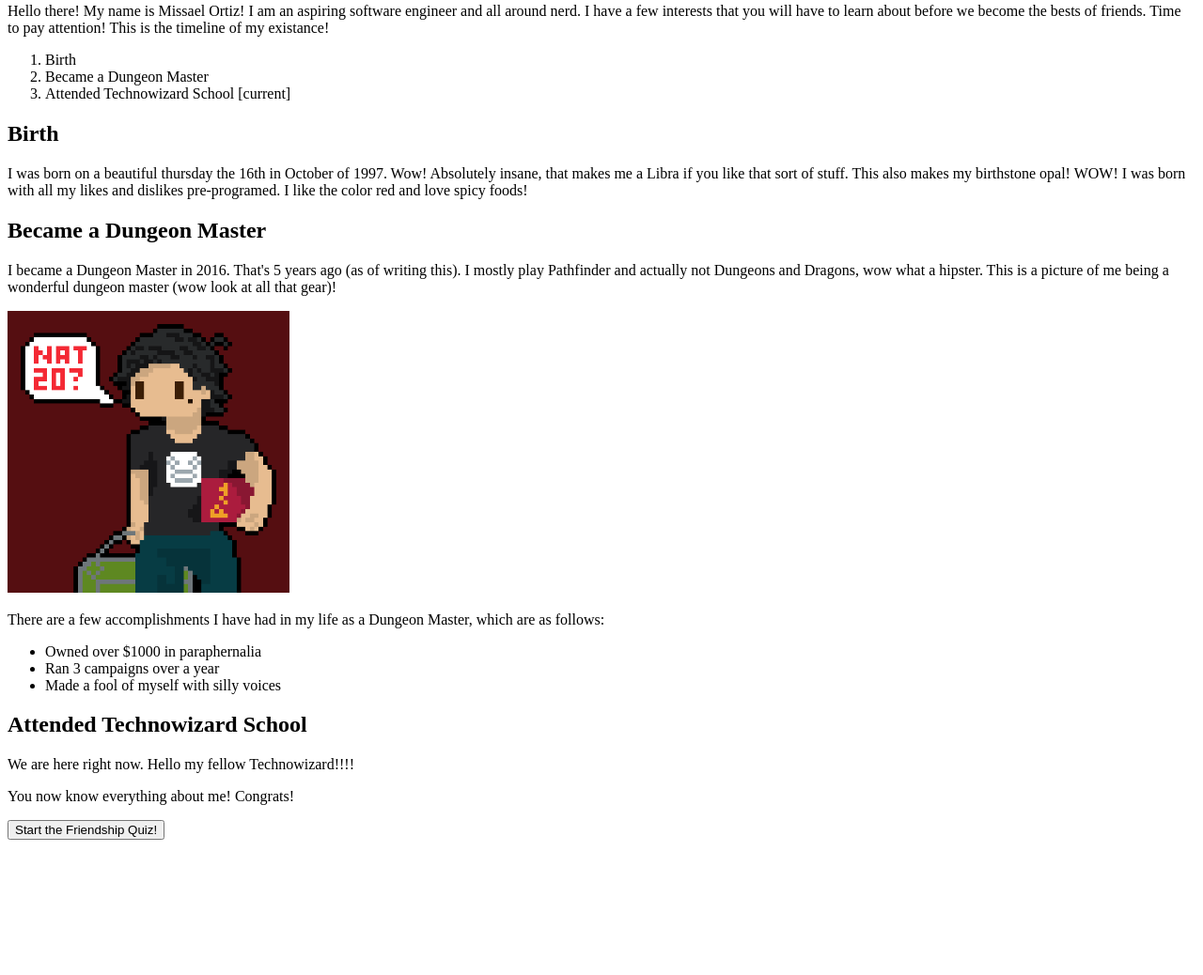
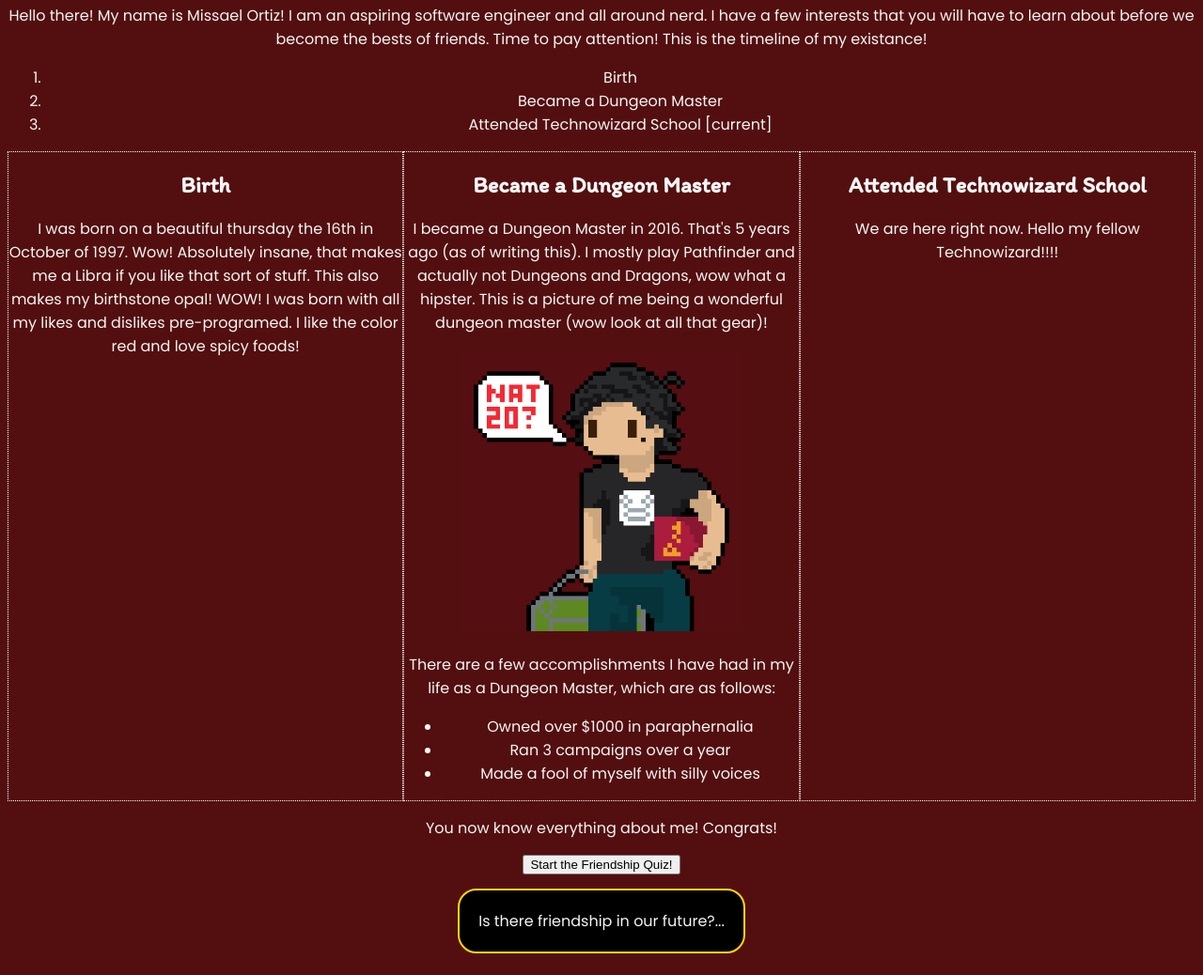
Before and after one commit to MissaelOrtiz/lab-01-quiz-page, a plain HTML site: page index.html in a window 1280 px wide. Shown: the part 77-1115 px from the top of the page at 94% size. Before the commit the page ends 979 px from the top, so only its background shows below. Drawn offline with Linux system fonts and the light colour scheme.

Commit message:
Finished

```diff
--- a/app.js
+++ b/app.js
@@ -1,4 +1,39 @@
 import { checkForYes } from './utils.js';
 
 const button = document.getElementById('start-button');
-const resultsDisplay = document.getElementById('quiz-results')
+const resultsDisplay = document.getElementById('quiz-results');
+const infoBox1 = document.getElementById('info1');
+const infoBox2 = document.getElementById('info2');
+const infoBox3 = document.getElementById('info3');
+
+button.addEventListener('click', () => {
+    alert('You are about to partake in the Trial of Frienship');
+    const wantsTrial = confirm('Do you wish to take this trial?');
+    if (wantsTrial === false) {
+        return;
+    }
+    const firstName = prompt('What is your first name, friend?');
+    const lastName = prompt('What is your surr name, friend?');
+    let score = 0;
+    const question1 = prompt('Was red my favorite color?');
+    if (checkForYes(question1)) {
+        score++;
+    }
+    const question2 = prompt('Did I spend over $1000 on nerdy stuff?');
+    if (checkForYes(question2)) {
+        score++;
+    }
+    const question3 = prompt('Was I a machine wizard?');
+    if (!checkForYes(question3)) {
+        score++;
+    }
+    if (score === 3) {
+        resultsDisplay.textContent = `Congrats ${firstName} ${lastName}! Your score was ${score} out of 3! You are worthy of the title BEST OF FRIENDS`;
+        return;
+    } else if (score >= 1) {
+        resultsDisplay.textContent = `Congrats ${firstName} ${lastName}! Your score was ${score} out of 3! You are a friend of mine!`;
+        return;
+    } else {
+        resultsDisplay.textContent = `Wow ${firstName}. Your score was ${score} out of 3! That's Harsh.`;
+    }
+});
--- a/index.html
+++ b/index.html
@@ -4,11 +4,15 @@
     <meta charset="UTF-8">
     <meta http-equiv="X-UA-Compatible" content="IE=edge">
     <meta name="viewport" content="width=device-width, initial-scale=1.0">
-    <link rel="stylesheet" href="style.css">
+    <link href="https://fonts.googleapis.com/css2?family=Titillium+Web:wght@300&display=swap" rel="stylesheet">
+    <link rel="stylesheet" href="./styles/style.css">
+    <link rel="preconnect" href="https://fonts.gstatic.com">
+    <link href="https://fonts.googleapis.com/css2?family=Itim&display=swap" rel="stylesheet">
+    <link rel="preconnect" href="https://fonts.gstatic.com">
+    <link href="https://fonts.googleapis.com/css2?family=Poppins&display=swap" rel="stylesheet">
     <title>LAB 01 - Quiz Page</title>
 </head>
 <body>
-    <main class="information">
     <div>
         <h1>
          About me!
@@ -20,13 +24,14 @@
                 <li>Attended Technowizard School [current]</li>
          </ol>
     </div>
-        <div>
+    <main class="information">
+        <div class="box" id="info1">
             <h2>
              Birth
             </h2>
             <p>I was born on a beautiful thursday the 16th in October of 1997. Wow! Absolutely insane, that makes me a Libra if you like that sort of stuff. This also makes my birthstone opal! WOW! I was born with all my likes and dislikes pre-programed. I like the color red and love spicy foods!</p>
         </div>
-        <div>
+        <div class="box" id="info2">
             <h2>
              Became a Dungeon Master
             </h2>
@@ -43,7 +48,7 @@
                 <li>Made a fool of myself with silly voices</li>
             </ul>
         </div>
-        <div>
+        <div class="box" id="info3">
             <h2>
                 Attended Technowizard School
             </h2>
@@ -53,8 +58,9 @@
     <section class="quizZone">
         <p>You now know everything about me! Congrats!</p>
         <button id="start-button">Start the Friendship Quiz!</button>
-        <span id="quiz-results"></span>
+        <span id="quiz-results">Is there friendship in our future?...</span>
     </section>
+    <script type="module" src='./app.js'></script>
+    <script type="module" src='./utils.js'></script>
 </body>
-<script src='app.js'></script>
 </html>
--- a/style.css
+++ /dev/null
@@ -1,3 +0,0 @@
-.img {
-    width: 300px;
-}
--- a/styles/home.css
+++ /dev/null
@@ -1 +0,0 @@
-/* add home page styles here */
--- a/styles/reset.css
+++ /dev/null
@@ -1,39 +0,0 @@
-
-/* adapted from http://meyerweb.com/eric/tools/css/reset/
-   v2.0 | 20110126
-   License: none (public domain)
-*/
-
-*{
-    box-sizing: border-box;
-}
-
-html, body {
-    height: 100%;
-    width: 100%;
-}
-
-html, body, div, span, applet, object, iframe,
-h1, h2, h3, h4, h5, h6, p, blockquote, pre,
-a, abbr, acronym, address, big, cite, code,
-del, dfn, em, img, ins, kbd, q, s, samp,
-small, strike, strong, sub, sup, tt, var,
-b, u, i, center,
-dl, dt, dd, ol, ul, li,
-fieldset, form, label, legend,
-table, caption, tbody, tfoot, thead, tr, th, td,
-article, aside, canvas, details, embed,
-figure, figcaption, footer, header, hgroup,
-menu, nav, output, ruby, section, summary,
-time, mark, audio, video {
-	margin: 0;
-	padding: 0;
-	border: 0;
-	font-size: 100%;
-	font: inherit;
-	vertical-align: baseline;
-}
-
-ol, ul {
-	list-style: none;
-}
--- a/styles/style.css
+++ b/styles/style.css
@@ -1,11 +1,11 @@
 
 body {
     /* https://coolors.co/generate and click export -> scss to get the colors to copy and paste below*/
-    /* --color1: hsla(349, 69%, 76%, 1);
-    --color2: hsla(207, 67%, 44%, 1);
+    --color1: hsla(349, 69%, 76%, 1);
+    --color2: rgb(83, 15, 15);
     --color3: hsla(200, 61%, 56%, 1);
     --color4: hsla(187, 41%, 94%, 1);
-    --color5: hsla(170, 28%, 95%, 1); */
+    --color5: hsla(170, 28%, 95%, 1);
 
     /* --color1: hsla(45, 86%, 83%, 1);
     --color2: hsla(135, 65%, 98%, 1);
@@ -18,96 +18,46 @@ body {
     --gutter: 30px;
     --footer-height: 25px;
 
-    font-family: 'Titillium Web', sans-serif;
+    font-family: 'Poppins', sans-serif;
     background-color: var(--color2);
+    color: whitesmoke;
+    text-align: center;
 }
 
-main {
+* {
+    box-sizing: border-box;
+}
+
+h1, h2 {
+    font-family: 'Itim', cursive;
+}
+
+.img {
+    width: 300px;
+}
+
+.information {
+    display: grid;
+    grid-template-columns: 1fr 1fr 1fr;
+}
+.quizZone {
     display: flex;
     flex-direction: column;
-    justify-content: center;
     align-items: center;
-    margin-bottom: calc(var(--footer-height));
 }
 
-section {
-    background-color: var(--color5);
-    width: 1000px;
-    max-width: 80%;
-    display: flex;
-    flex-direction: column;
-    justify-content: center;
-    align-items: center;
-    padding-top: var(--gutter);
-    padding-bottom: var(--gutter);
-    margin-top: var(--gutter);
-    margin-bottom: var(--gutter);
-    border: solid 2px var(--color1);
+.box {
+    border: dotted white 1px;
 }
 
-header {
-    display: flex;
-    justify-content: flex-end;
-    background-color: var(--color3);
-    height: var(--header-height);
-    box-shadow: var(--shadow);
+#quiz-results {
+    padding: 20px;
+    border: solid gold 2px;
+    border-radius: 20px;
+    margin: 15px;
+    background-color: black;
 }
 
-footer {
-    display: flex;
-    justify-content: flex-end;
-    background-color: var(--color3);
-    box-shadow: var(--shadow);
+.hide {
+    display: none;
 }
-
-
-h2 {
-    font-size: 1.8rem;
-    font-weight: bold;
-}
-
-.gutter-right {
-    margin-right: 20px;
-}
-
-.main-logo {
-    animation: pulse 5s infinite ease-in-out;
-}
-
-header img {
-    height: var(--header-height);
-}
-
-p {
-    margin: var(--gutter);
-}
-
-footer {
-    position: fixed;
-    width: 100%;
-    bottom: 0;
-    height: var(--footer-height);
-    display: flex;
-    justify-content: flex-end;
-    background-color: var(--color3);
-    box-shadow: var(--shadow);
-}
-
-  @keyframes pulse {
-    20% {
-      transform: rotate3d(-10, -10, -10, 50deg) scale(1.2);
-    }
-
-    40% {
-        transform: rotate3d(10, 10, -10, 50deg) scale(1);
-    }
-
-    60% {
-        transform: rotate3d(-10, 10, 10, 50deg) scale(1.2);
-      }
-
-    80% {
-        transform: rotate3d(10, 10, 10, 50deg) scale(1);
-    }
-
-  }
```
Also changed, not shown: test/example.test.js (+12 -31 lines). Lines whose indentation alone changed are shown as unchanged.
